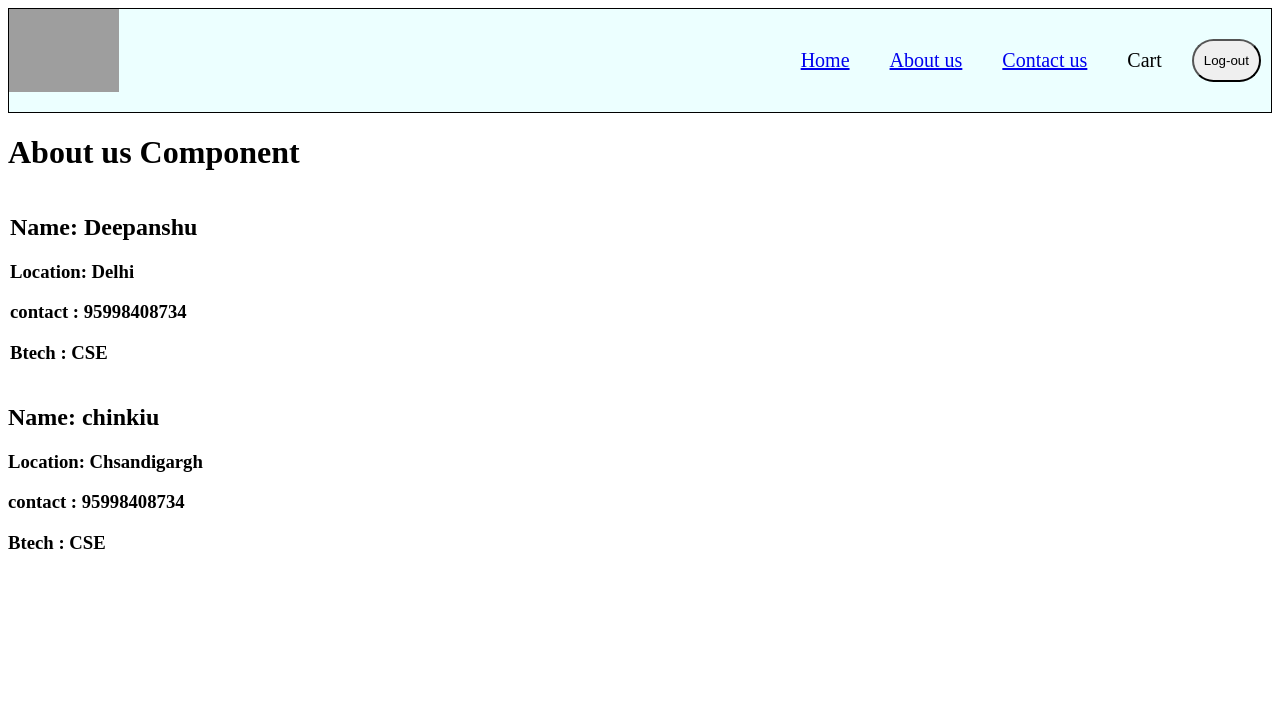
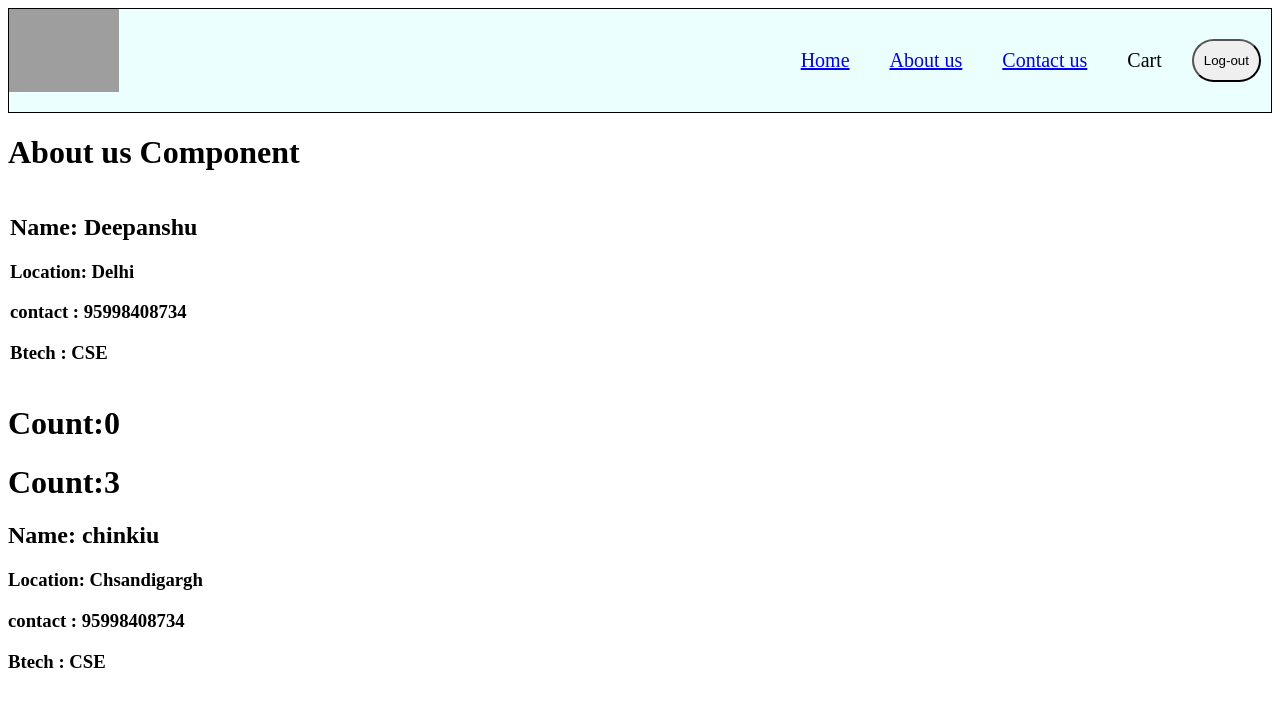
Before and after one commit to Deepanshu850/namaste_food, a React (Vite) app: page /about in a window 1280 px wide. Shown: the top 706 px of the page. Built offline with nearby package versions, Linux system fonts and the light colour scheme; grey boxes are pictures that could not be loaded.

Commit message:
understanding props and state in classbases componenets

```diff
--- a/src/components/UserClass.js
+++ b/src/components/UserClass.js
@@ -4,11 +4,18 @@ class UserClass extends React.Component {
 
     constructor(props) {
         super(props);
+
+        this.state = {
+            count: 0,
+            count2: 3,
+        }
     }
 
     render() {
         const { name, location } = this.props;
         return (<div className="user-card-class">
+            <h1>Count:{this.state.count}</h1>
+            <h1>Count:{this.state.count2}</h1>
             <h2> Name:  {name}</h2>
             <h3>Location: {location}</h3>
             <h3>contact : 95998408734</h3>
```
